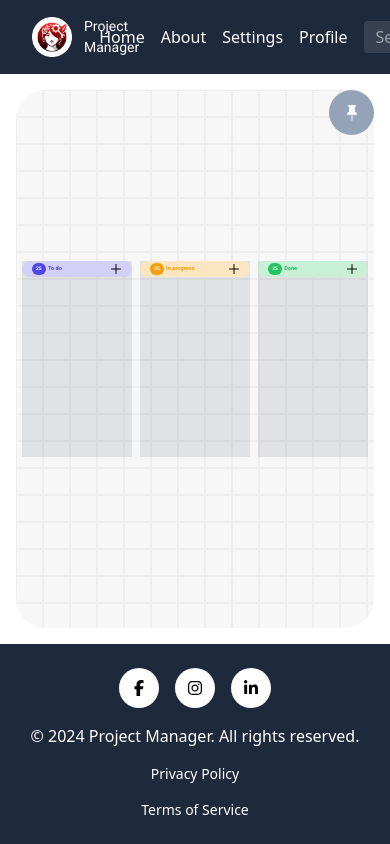
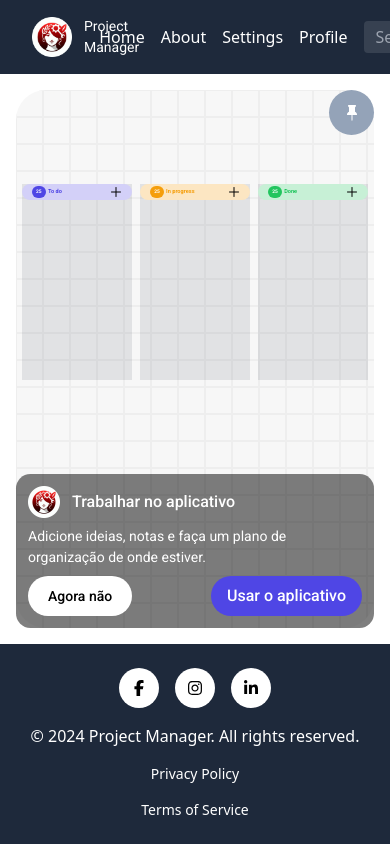
Before and after one commit to amiranda1911/project-manager-v2, a React (Vite) app: page /kanban in a window 390 px wide. Built offline with nearby package versions, Linux system fonts and the light colour scheme; data requests are answered from the project's data file.

Commit message:
feat: add app modal

```diff
--- a/src/pages/Kanban/Kanban.tsx
+++ b/src/pages/Kanban/Kanban.tsx
@@ -10,6 +10,7 @@ import { Task } from '../../utils/Task' // Definição do tipo de tarefa
 import { Status } from '../../utils/EnumStatus' // Enumeração para os status das tarefas
 import MainFooter from '../../Components/MainFooter'
 import MainHeader from '../../Components/MainHeader'
+import logo from '../../img/logo 1.png';
 
 // Componente principal do Kanban
 const Kanban = () => {
@@ -75,18 +76,35 @@ const Kanban = () => {
         {/* Container principal do Kanban */}
         <div className={`
           m-4 w-full
-
           rounded-[1.875rem]
-          items-center
           justify-center
-          flex flex-grow flex-row
+          flex flex-grow flex-col
           ${showFixedMetric  ? 'lg:w-3/4' : '' }
         `}
           style={{ backgroundImage: `url(${kanbanCanvasBgImage})` }} // Define a imagem de fundo
         >
-          <KanbanColumn handleNewCard={setShowCreationModal} tasks={todoTasks} type='To do' /> {/* Coluna de tarefas a serem feitas */}
-          <KanbanColumn handleNewCard={setShowCreationModal} tasks={inProgressTasks} type='In progress' /> {/* Coluna de tarefas em progresso */}
-          <KanbanColumn handleNewCard={setShowCreationModal} tasks={doneTasks} type='Done' /> {/* Coluna de tarefas concluídas */}
+          <div className='
+            justify-center
+            flex flex-grow flex-row
+            items-center
+          '>
+            <KanbanColumn handleNewCard={setShowCreationModal} tasks={todoTasks} type='To do' /> {/* Coluna de tarefas a serem feitas */}
+            <KanbanColumn handleNewCard={setShowCreationModal} tasks={inProgressTasks} type='In progress' /> {/* Coluna de tarefas em progresso */}
+            <KanbanColumn handleNewCard={setShowCreationModal} tasks={doneTasks} type='Done' /> {/* Coluna de tarefas concluídas */}
+          </div>
+
+          <div className='bg-black-opacity-50 rounded-[0.9rem] p-3  lg:hidden'>
+            <header className='flex items-center'>
+              <img src={logo} alt="Logo" className="h-8 w-8 md:h-[50px] md:w-[50px] mr-3 " />
+              <h2 className='text-white text-16 font-medium font-roboto'>Trabalhar no aplicativo</h2>
+            </header>
+            <p className='text-14 font-roboto font-regular text-white py-2'>Adicione ideias, notas e faça um plano de organização de onde estiver.</p>
+            <div className='flex flex-row justify-between'>
+              <button className='bg-white rounded-full px-5 py-2 text-14 font-medium font-roboto'>Agora não</button>
+              <button className='bg-violet-dark text-white rounded-full px-4 py-2 text-43 font-medium font-roboto'>Usar o aplicativo</button>
+            </div>
+          </div>
+
         </div>
 
         {/* Container para métricas fixas, visível somente se showFixedMetric for verdadeiro */}
```
